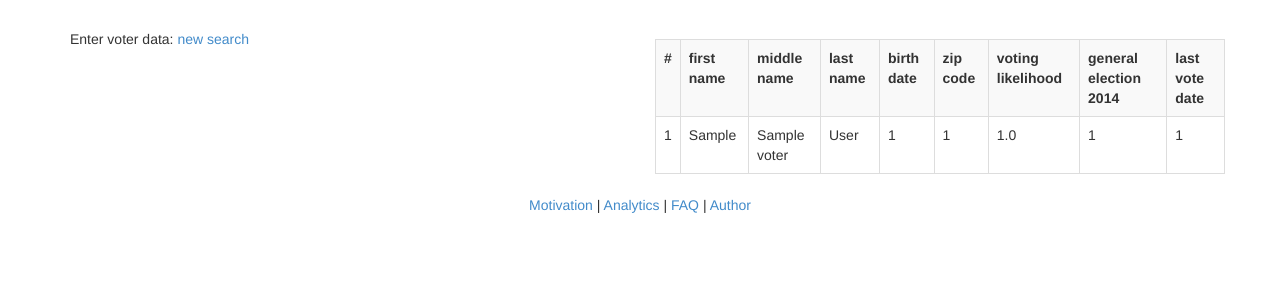
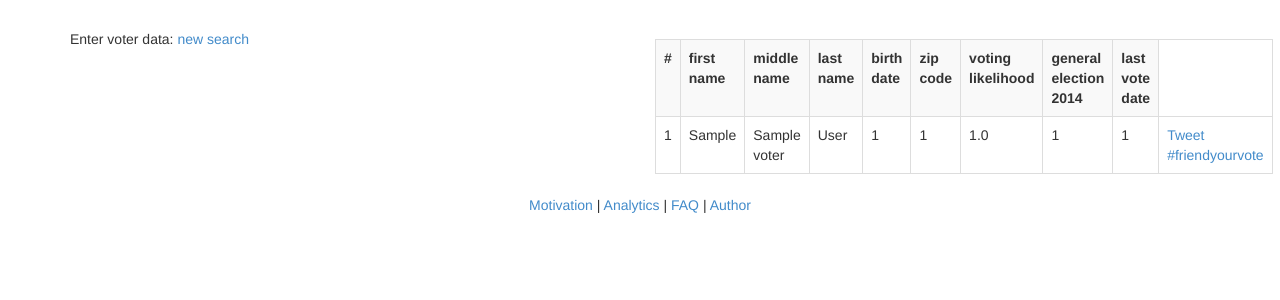
Before and after one commit to sleitner/fyv, a Django app: page /lists/1/ in a window 1280 px wide. Shown: the part 51-351 px from the top of the page. Run offline with Django 3.2, Linux system fonts and the light colour scheme; tables that the repository leaves empty hold one stand-in row (values such as "Sample post"); some libraries are stand-ins or nearby versions.

Commit message:
adding twitter button

```diff
--- a/lists/templates/list.html
+++ b/lists/templates/list.html
@@ -29,6 +29,9 @@
               <td> {{ voter.prob }} </td>
               <td> {{ voter.G2014 }} </td>
               <td> {{ voter.lastvote }} </td>
+              <td> <a href="https://twitter.com/intent/tweet?button_hashtag=friendyourvote&text=My%20story%20is%20" class="twitter-hashtag-button" data-size="large" data-related="SamNLeitner">Tweet #friendyourvote</a>
+<script>!function(d,s,id){var js,fjs=d.getElementsByTagName(s)[0],p=/^http:/.test(d.location)?'http':'https';if(!d.getElementById(id)){js=d.createElement(s);js.id=id;js.src=p+'://platform.twitter.com/widgets.js';fjs.parentNode.insertBefore(js,fjs);}}(document, 'script', 'twitter-wjs');</script>
+              </td>
             </tr>
         {% endfor %}
     </table>
```
